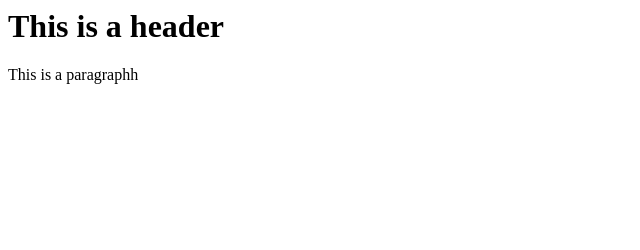
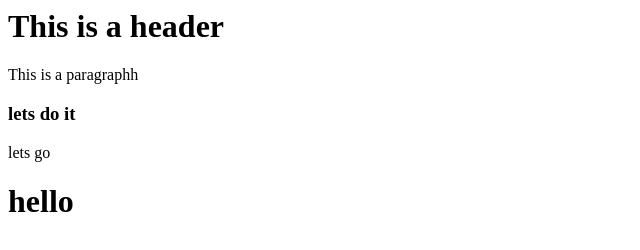
Before and after one commit to CodebyJM/git-test, a website: page index.html in a window 1280 px wide. Shown: the whole page, without its empty margins (0-640 px from the left). Drawn offline with Linux system fonts and the light colour scheme.

Commit message:
Using NPM

```diff
--- a/index.html
+++ b/index.html
@@ -9,5 +9,11 @@
 
 
   <p>This is a paragraphh</p>
+
+  <h3>lets do it</h3>
+
+  <p>lets go</p>
+
+  <h1>hello</h1>
 </body>
 </html>
```
Also changed, not shown: package.json (added, +24 -0 lines), 2 other files.
